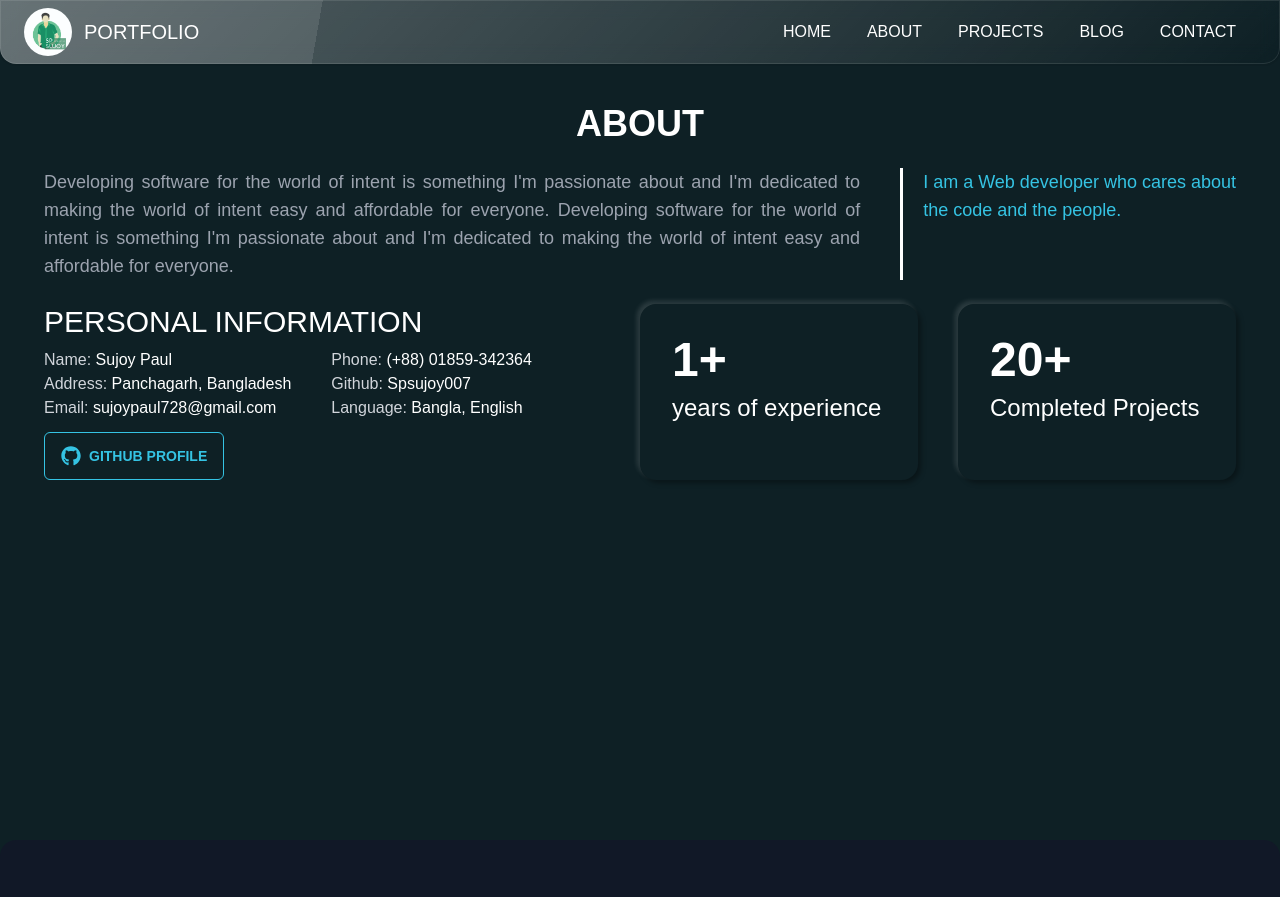
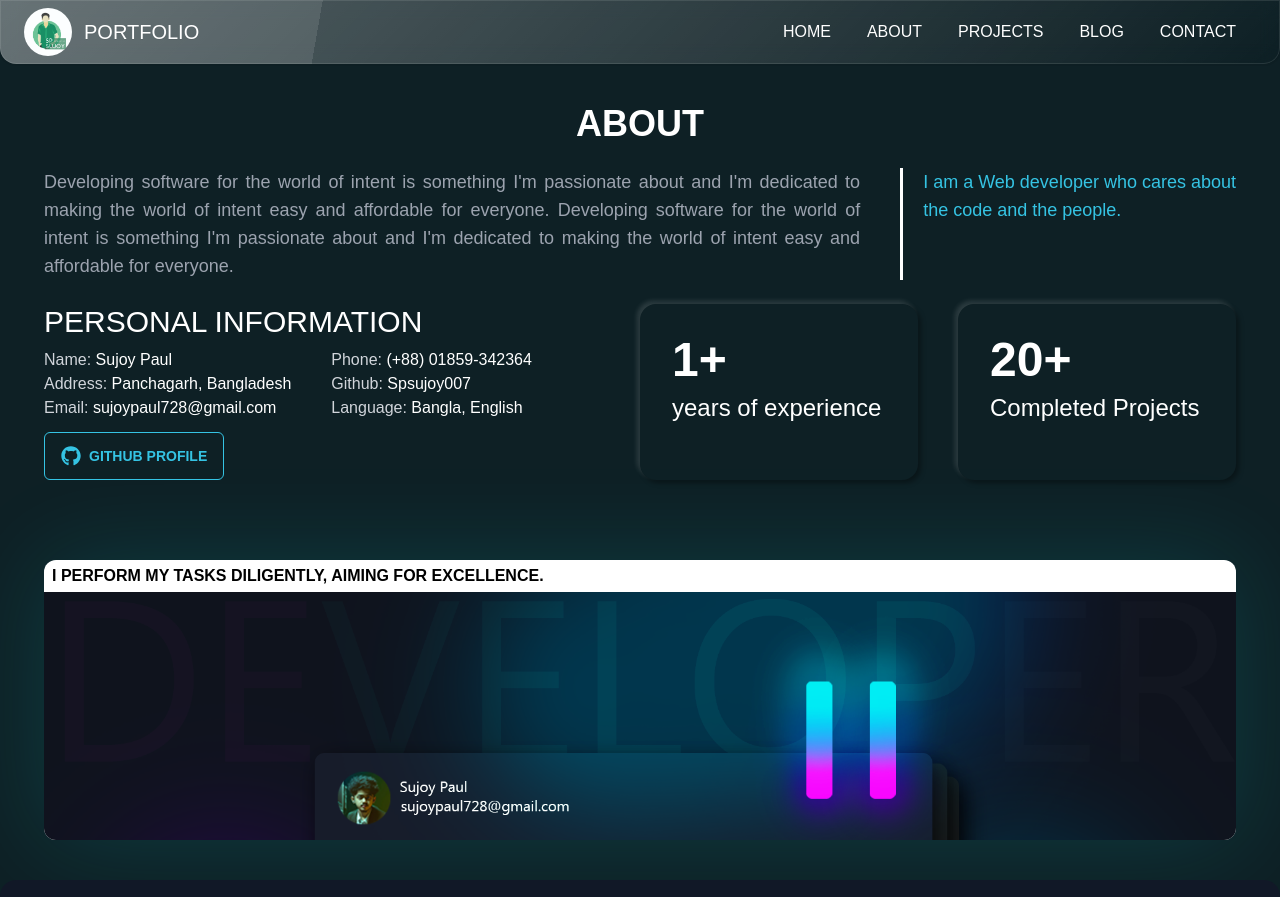
Before and after one commit to spsujoy007/developer-portfolio-client-1, a React (Create React App) app: page /about in a window 1280 px wide. Shown: the top 897 px of the page. Built offline with nearby package versions, Linux system fonts and the light colour scheme.

Commit message:
profile home page section edit and about section

```diff
--- a/src/Pages/Home/AboutSection/AboutSection.css
+++ b/src/Pages/Home/AboutSection/AboutSection.css
@@ -12,3 +12,8 @@
 .cardShadow:hover {
     box-shadow: 5px 5px 25px #44b2dd23;
 }
+
+
+.devImgShadow{
+    box-shadow: 0px 0px 100px #00f0f422;
+}
--- a/src/Pages/Home/AboutSection/AboutSection.js
+++ b/src/Pages/Home/AboutSection/AboutSection.js
@@ -5,6 +5,7 @@ import CommonHeading from '../../../Components/CommonHeading/CommonHeading';
 import './AboutSection.css'
 import useTitle from '../../../MyHooks/useTitle';
 import { useLocation } from 'react-router-dom';
+import devCover from '../../../assets/developer_cover.png'
 
 const AboutSection = () => {
     useTitle('ABOUT')
@@ -15,7 +16,8 @@ const AboutSection = () => {
         data-aos-easing="linear"
         data-aos-duration="2000">
         <ContainItem>
-        <div id='aboutsection' className={`mx-6 ${getPath === '/about' && 'min-h-screen py-10'}`}>
+
+        <div id='aboutsection' className={`mx-6 ${getPath === '/about' && 'min-h-screen py-10'} aboutHome`}>
             <CommonHeading>About</CommonHeading>
 
             <div className='md:flex gap-10 text-lg'>
@@ -67,6 +69,11 @@ const AboutSection = () => {
             </div>
         </div>
 
+        <div className={`mt-20 h-[280px] rounded-xl font-bold uppercase overflow-hidden devImgShadow bg-white ${getPath !== '/about' && 'hidden'}`}>
+            <h5 className='px-2 py-1 text-black'>I perform my tasks diligently, aiming for excellence.</h5>
+            <img className='rounded-b-xl' src={devCover} alt="developer_cover" />
+        </div>
+
         </div>
         </ContainItem>
         </div>
--- a/src/Pages/Home/ProfileBio/ProfileBio.js
+++ b/src/Pages/Home/ProfileBio/ProfileBio.js
@@ -1,26 +1,18 @@
-import React, { useContext } from 'react';
-import profiledp from '../../../assets/profiledp.jpg'
-import { FaEye, FaFacebook, FaFileDownload, FaReadme, FaGithub, FaLinkedin, FaPhoneAlt, FaTwitter } from "react-icons/fa";
+import React from 'react';
+import { FaFacebook, FaGithub, FaLinkedin, FaPhoneAlt, FaTwitter } from "react-icons/fa";
 import { HiDocumentText } from "react-icons/hi";
 import { AiTwotoneMail } from "react-icons/ai";
 import './ProfileBio.css'
-import resume from '../../../assets/Sujoy paul.pdf'
-import { Fade } from 'react-reveal';
 import AutoMessage from '../AutoMessage/AutoMessage';
-import ClockTime from '../../../Components/ClockTime/ClockTime';
-import { ContentContext } from '../../../context/ContentProvider';
 import { useState } from 'react';
 
 const ProfileBio = () => {
-    const {adminName } = useContext(ContentContext)
+    // const {adminName } = useContext(ContentContext)
     const [onMouse, setOnMouse] = useState(false)
-    const texts1 = 'sujoy'
-    const texts2 = 'paul'
-    const name = texts1.split('')
 
     return (
         <div >
-            <div className='flex min-h-screen md:flex-row flex-col items-center md:py-[150px]'  style={{ backgroundImage: `url("../../../../public/Bgofport.png")` }}>
+            <div className='flex min-h-screen pt-24 md:flex-row flex-col items-center md:py-[150px]'  style={{ backgroundImage: `url("../../../../public/Bgofport.png")` }}>
             {/* for left image */}
             <div data-aos="fade-right" data-aos-duration="1500">
                 <div className='flex justify-center items-center md:px-20 px-5'>
--- a/src/Pages/Home/Skills/Skills.js
+++ b/src/Pages/Home/Skills/Skills.js
@@ -12,10 +12,11 @@ import metarialui from '../../../assets/tools/metarialui.png'
 import nodejs from '../../../assets/tools/nodejs.webp'
 import git from '../../../assets/tools/git.png'
 import firebase from '../../../assets/tools/firebase.png'
+import nextJS from '../../../assets/tools/nextjs_logo.png'
 import vercel from '../../../assets/tools/vercel.png'
 import CommonHeading from '../../../Components/CommonHeading/CommonHeading';
 import SkillCard from '../SkillCard/SkillCard';
-import { Fade } from 'react-reveal';
+
 
 
 const Skills = () => {
@@ -25,6 +26,7 @@ const Skills = () => {
         {id: '2', img: CSS, title: "CSS"},
         {id: '3', img: JS, title: "Javascript"},
         {id: '4', img: react, title: "React JS"},
+        {id: '14', img: nextJS, title: "Next JS"},
         {id: '5', img: Mongo, title: "MongoDb"},
         {id: '6', img: firebase, title: "Firebase"},
         {id: '7', img: Bootstrap, title: "Bootstrap"},
```
Also changed, not shown: src/Pages/Home/OtherWorks/GraphicSkill/GraphicSkill.js (+0 -8 lines), src/assets/developer_cover.png (added), src/assets/tools/nextjs_logo.png (added).
